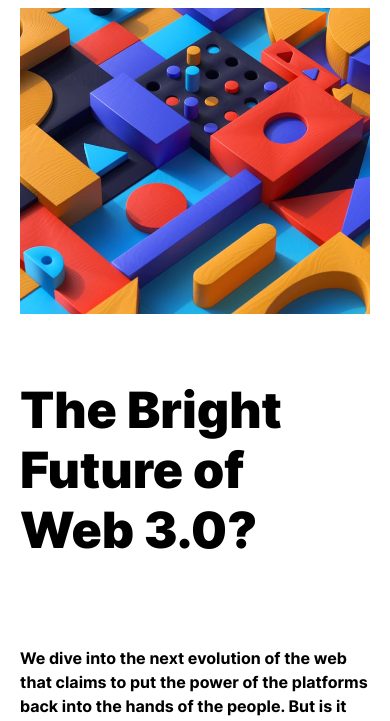
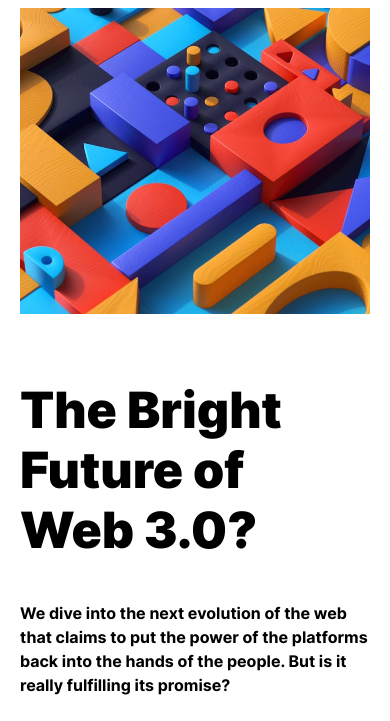
Before and after one commit to uepzues/news-homepage-main, a plain HTML site: page index.html in a window 390 px wide. Shown: the part 119-840 px from the top of the page. Drawn offline with nearby package versions, Linux system fonts and the light colour scheme.

Commit message:
removed padding and margin bottom on h1

```diff
--- a/style.css
+++ b/style.css
@@ -1,4 +1,3 @@
-
 /*  ################################ */
 
 .attribution {
@@ -284,6 +283,10 @@ a {
   .featurePost {
     display: block;
   }
+  .featurePost h1 {
+    margin-bottom: 0;
+    padding-bottom: 0;
+  }
   section {
     grid-template-columns: 1fr;
   }
```
